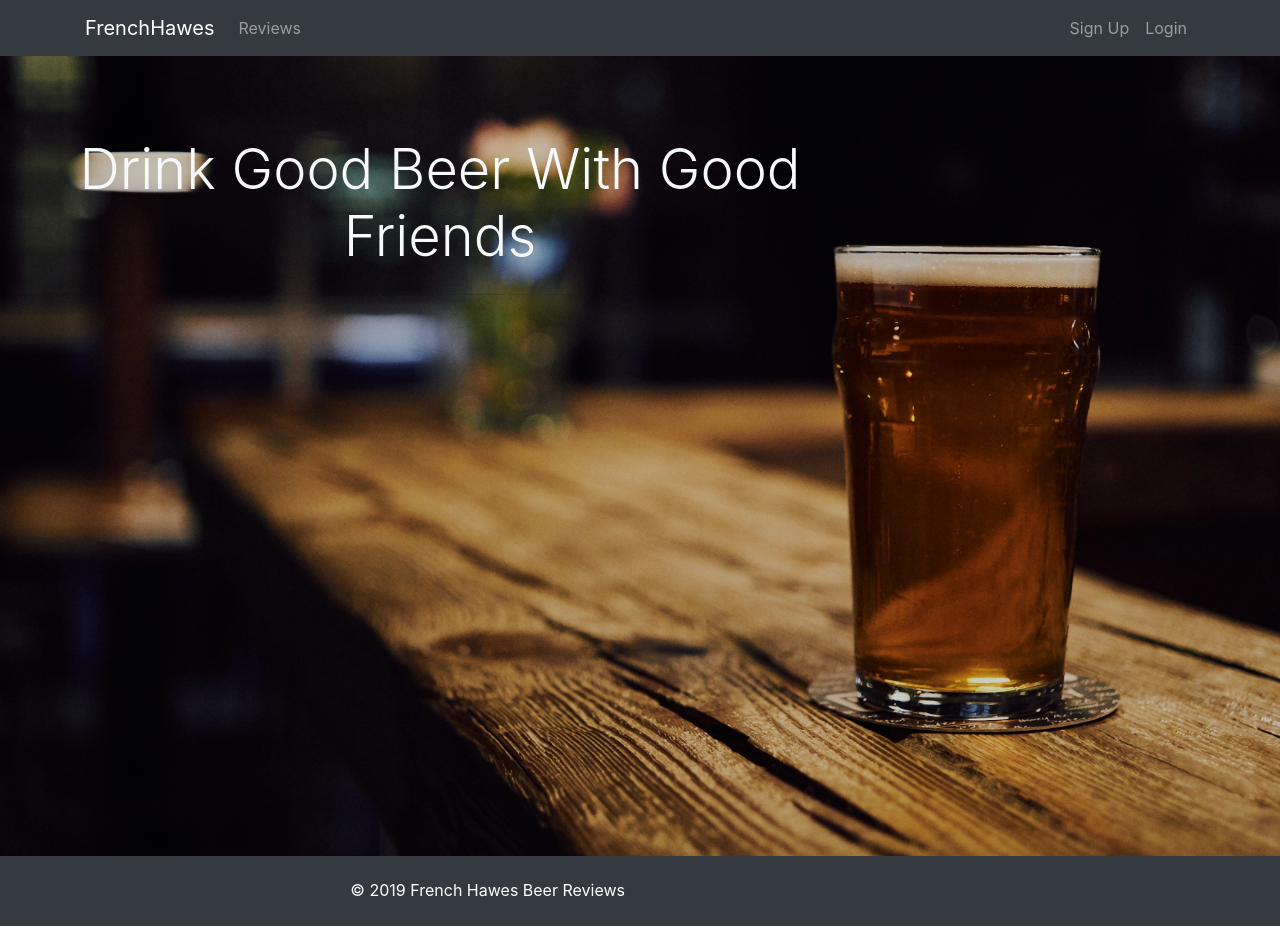
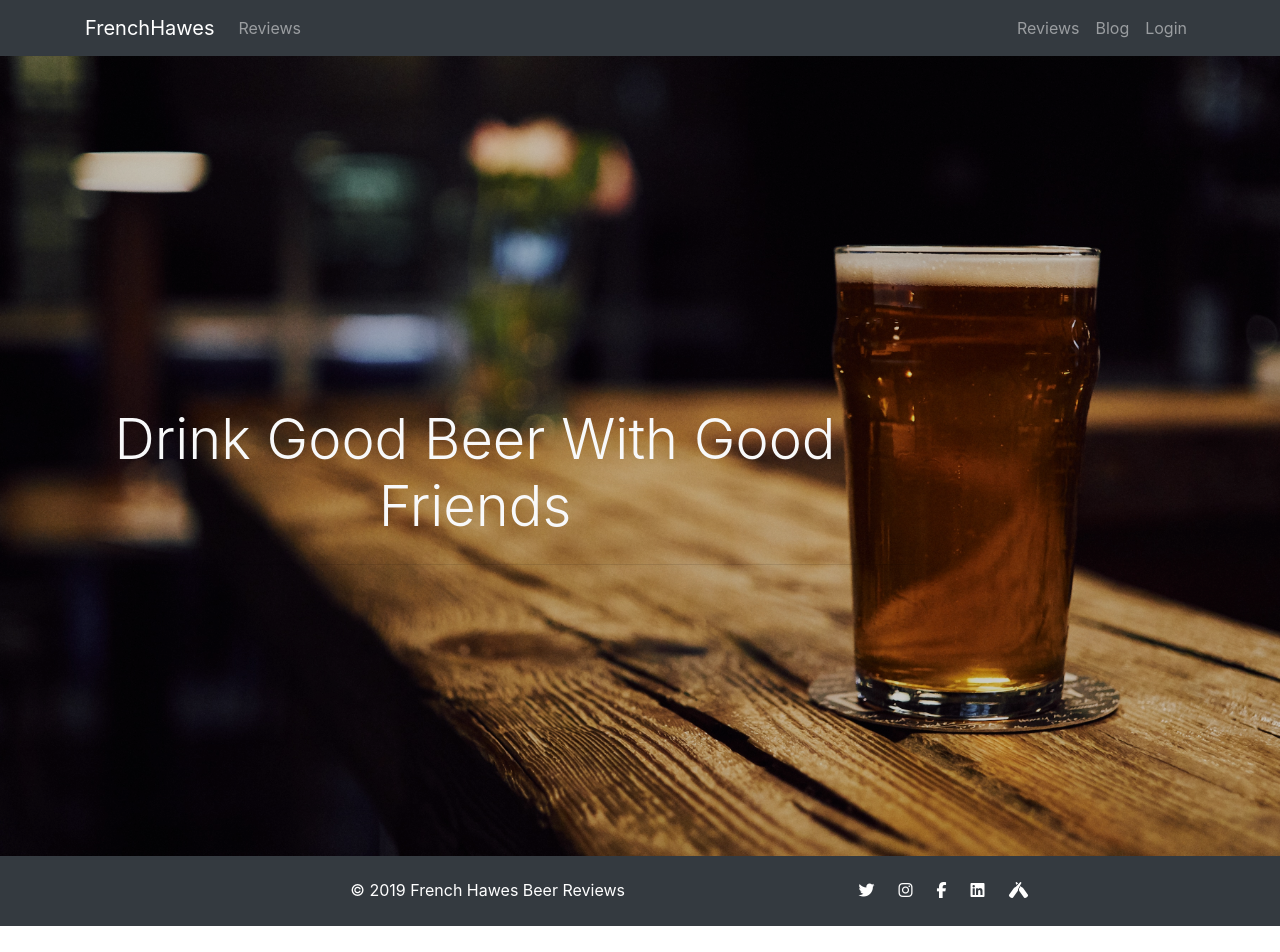
Before and after one commit to erindubuc/FrenchHawesBeerReviews, a React (Create React App) app in the folder client/: page / in a window 1280 px wide. Shown: the top 952 px of the page. Built offline with nearby package versions, Linux system fonts and the light colour scheme.

Commit message:
Created login component for blog author

```diff
--- a/client/package.json
+++ b/client/package.json
@@ -5,6 +5,7 @@
   "dependencies": {
     "react": "^16.8.6",
     "react-dom": "^16.8.6",
+    "react-router-dom": "^5.0.1",
     "react-scripts": "3.0.1"
   },
   "scripts": {
--- a/client/public/index.html
+++ b/client/public/index.html
@@ -11,7 +11,7 @@
   <link rel="stylesheet" href="https://stackpath.bootstrapcdn.com/bootstrap/4.3.1/css/bootstrap.min.css"
     integrity="sha384-ggOyR0iXCbMQv3Xipma34MD+dH/1fQ784/j6cY/iJTQUOhcWr7x9JvoRxT2MZw1T" crossorigin="anonymous">
   <!--Font Awesome-->
-
+  <script src="https://kit.fontawesome.com/cede7123f2.js"></script>
 
   <title>French Hawes Beer Reviews</title>
 </head>
--- a/client/src/App.css
+++ b/client/src/App.css
@@ -21,8 +21,9 @@ img {
 }
 
 .landing-inner {
-  padding-top: 80px;
-  padding-right: 400px;
+  padding-top: 350px;
+  padding-right: 350px;
+  padding-left: 20px;
 }
 
 .dark-overlay {
--- a/client/src/App.js
+++ b/client/src/App.js
@@ -1,18 +1,26 @@
 import React, { Component } from 'react';
+import { BrowserRouter as Router, Route } from 'react-router-dom';
+
 import Navbar from './components/layout/Navbar';
 import Footer from './components/layout/Footer';
 import Landing from './components/layout/Landing';
+import Login from './components/auth/Login';
 
 import './App.css';
 
 class App extends Component {
   render() {
     return (
-      <div className="App">
-        <Navbar />
-        <Landing />
-        <Footer />
-      </div>
+      <Router>
+        <div className="App">
+          <Navbar />
+          <Route exact path="/" component={Landing} />
+          <div className="container">
+            <Route exact path="/login" component={Login} />
+          </div>
+          <Footer />
+        </div>
+      </Router>
     );
   }
 }
--- /dev/null
+++ b/client/src/components/auth/Login.js
@@ -0,0 +1,13 @@
+import React, { Component } from 'react';
+
+class Login extends Component {
+  render() {
+    return (
+      <div>
+        <h1>Authorized Login</h1>
+      </div>
+    )
+  }
+}
+
+export default Login;
--- a/client/src/components/layout/Footer.js
+++ b/client/src/components/layout/Footer.js
@@ -19,6 +19,14 @@ export default () => {
           <a
             className="text-white"
             rel="noopener noreferrer"
+            target="_blank" id="footer-link-instagram" href="https://instagram.com"
+          >
+            <i className="fab fa-instagram white-text mr-4" />
+          </a>
+
+          <a
+            className="text-white"
+            rel="noopener noreferrer"
             target="_blank" id="footer-link-facebook" href="https://facebook.com"
           >
             <i className="fab fa-facebook-f white-text mr-4" />
@@ -30,6 +38,15 @@ export default () => {
           >
             <i className="fab fa-linkedin white-text mr-4" />
           </a>
+
+          <a
+            className="text-white"
+            rel="noopener noreferrer"
+            target="_blank" id="footer-link-untappd" href="https://untappd.com"
+          >
+            <i className="fab fa-untappd white-text mr-4" />
+          </a>
+
         </div>
       </div>
 
--- a/client/src/components/layout/Navbar.js
+++ b/client/src/components/layout/Navbar.js
@@ -1,4 +1,5 @@
 import React, { Component } from 'react';
+import { Link } from 'react-router-dom';
 
 class Navbar extends Component {
   render() {
@@ -29,14 +30,19 @@ class Navbar extends Component {
 
             <ul className="navbar-nav ml-auto">
               <li className="nav-item">
-                <a className="nav-link" href="register.html">
-                  Sign Up
-                </a>
+                <Link className="nav-link" to="/reviews">
+                  Reviews
+                </Link>
               </li>
               <li className="nav-item">
-                <a className="nav-link" href="login.html">
+                <Link className="nav-link" to="/posts">
+                  Blog
+                </Link>
+              </li>
+              <li className="nav-item">
+                <Link className="nav-link" to="/login">
                   Login
-                </a>
+                </Link>
               </li>
             </ul>
           </div>
```
